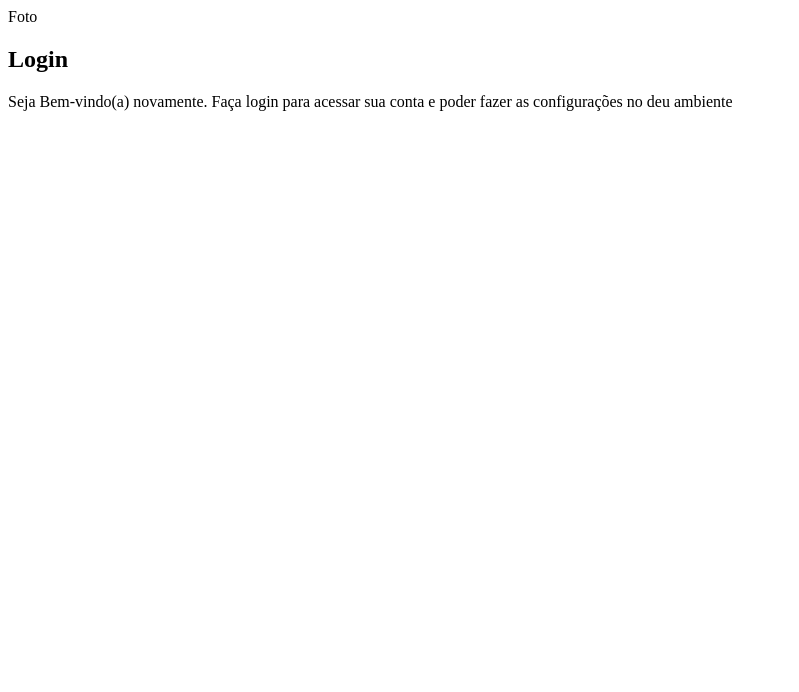
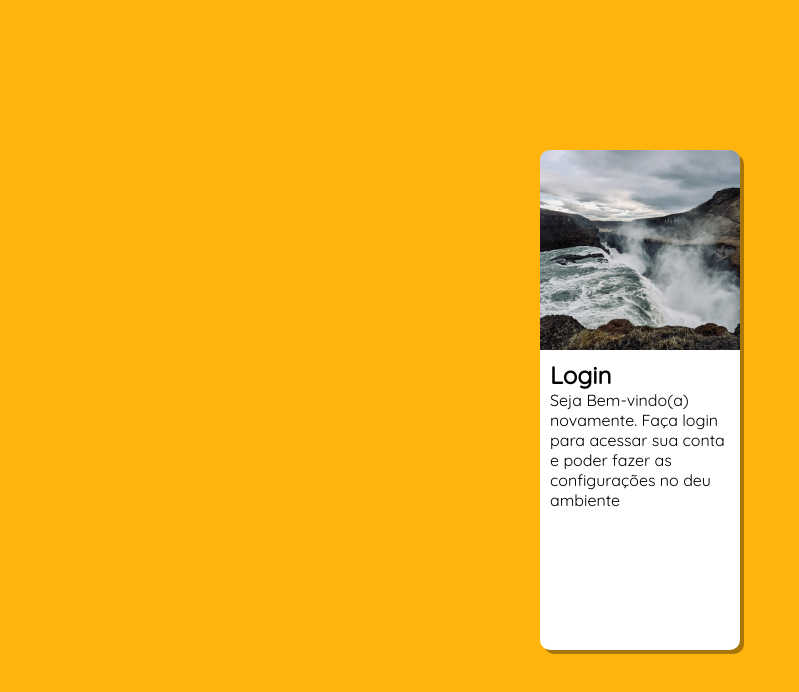
Before and after one commit to Felipe-Rossetto/projeto-login, a plain HTML site: page index.html in a window 1280 px wide. Shown: the whole page, without its empty margins (0-799 px from the left). Drawn offline with Linux system fonts and the light colour scheme.

Commit message:
atualizei projeto login

```diff
--- a/estilos/style.css
+++ b/estilos/style.css
@@ -7,3 +7,44 @@
     Branco: #FFFFFF
     Amarelo:#FFB30D
 */
+@import url('https://fonts.googleapis.com/css2?family=Passion+One&family=Quicksand:wght@300;400&family=Sriracha&display=swap');
+
+* {
+    font-family: 'Quicksand';
+    padding: 0;
+    margin: 0;
+    box-sizing: border-box;
+}
+body, html {
+    background-color: #FFB30D;
+    height: 100vh;
+    width: 100vw;
+}
+main {
+    position: relative;
+    height: 100vh;
+    width: 100vw;
+}
+#login {
+    position: absolute;
+    top: 50%;
+    left:50%;
+    transform: translate(-50%, -50%);
+    background-color: white;
+    width: 200px;
+    height: 500px;
+    border-radius: 10px;
+    overflow: hidden;
+    box-shadow: 4px 4px 0px rgba(0, 0, 0, 0.347);
+}
+#login > #imagem {
+    display: block;
+    background: #FFB30D url(../imagens/pexels-nik-cvetkovic-13260611.jpg) no-repeat;
+    background-size: cover;
+    background-position: center center;
+    height: 200px;
+}
+#login > #form {
+    display: block;
+    padding: 10px;
+}
--- a/index.html
+++ b/index.html
@@ -11,9 +11,8 @@
     <main>
         <section id="login">
             <div id="imagem">
-                Foto
             </div>
-            <div id="formulario">
+            <div id="form">
                 <h1>Login</h1>
                 <p>Seja Bem-vindo(a) novamente. Faça login para acessar sua conta e poder fazer as configurações no deu ambiente</p>
                 <form action="login.php" method="post">
```
